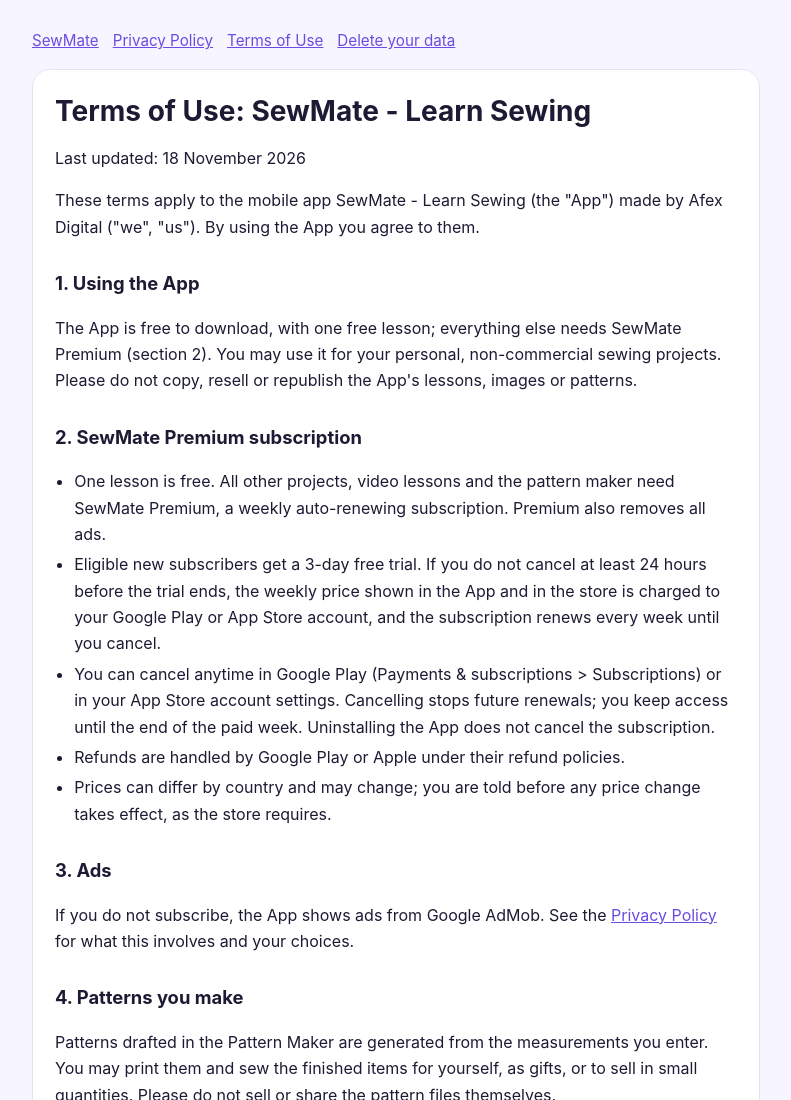
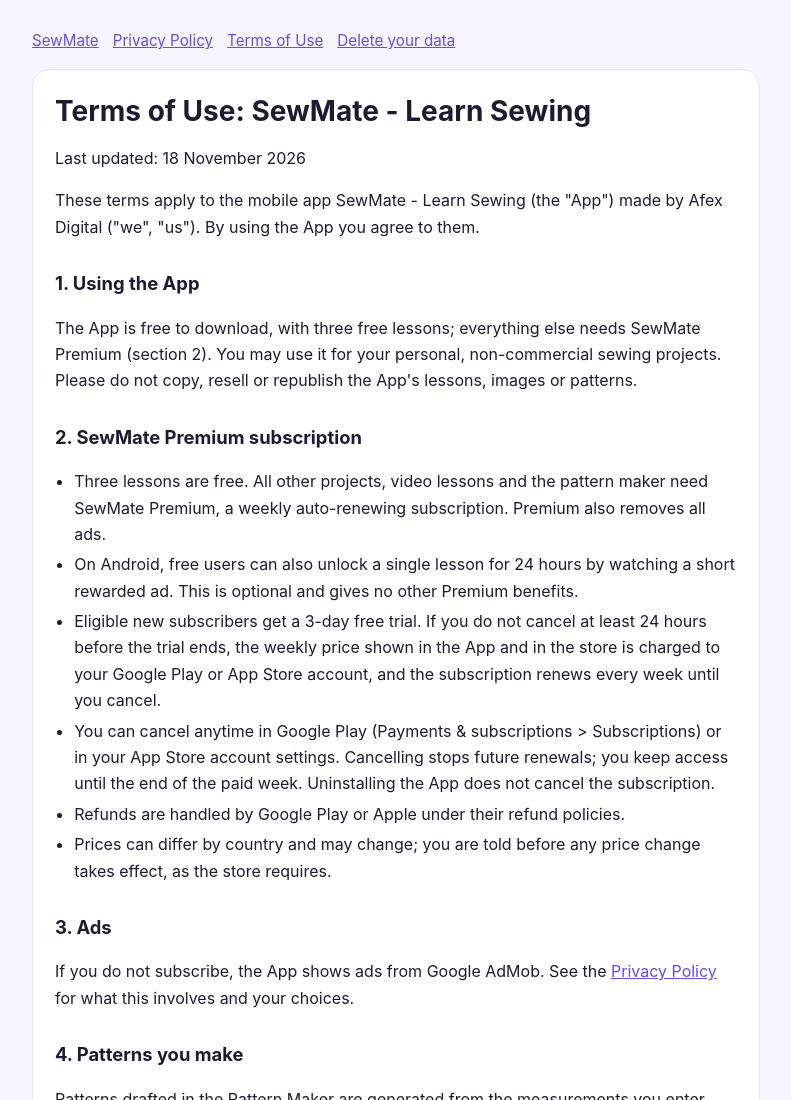
Before and after one commit to mdgoaltech-web/mdgoaltech-web.github.io, a plain HTML site: page sewmate/terms.html in a window 1280 px wide. Shown: the top 1100 px of the page, without its empty margins (244-1035 px from the left). Drawn offline with Linux system fonts and the light colour scheme.

Commit message:
SewMate terms: three free lessons, optional rewarded-ad unlock (24 h)
Co-Authored-By: Claude Opus 5.5 <noreply@anthropic.com>

```diff
--- a/sewmate/terms.html
+++ b/sewmate/terms.html
@@ -14,10 +14,11 @@
 <p>Last updated: 18 November 2026</p>
 <p>These terms apply to the mobile app SewMate - Learn Sewing (the "App") made by Afex Digital ("we", "us"). By using the App you agree to them.</p>
 <h2>1. Using the App</h2>
-<p>The App is free to download, with one free lesson; everything else needs SewMate Premium (section 2). You may use it for your personal, non-commercial sewing projects. Please do not copy, resell or republish the App's lessons, images or patterns.</p>
+<p>The App is free to download, with three free lessons; everything else needs SewMate Premium (section 2). You may use it for your personal, non-commercial sewing projects. Please do not copy, resell or republish the App's lessons, images or patterns.</p>
 <h2>2. SewMate Premium subscription</h2>
 <ul>
-<li>One lesson is free. All other projects, video lessons and the pattern maker need SewMate Premium, a weekly auto-renewing subscription. Premium also removes all ads.</li>
+<li>Three lessons are free. All other projects, video lessons and the pattern maker need SewMate Premium, a weekly auto-renewing subscription. Premium also removes all ads.</li>
+<li>On Android, free users can also unlock a single lesson for 24 hours by watching a short rewarded ad. This is optional and gives no other Premium benefits.</li>
 <li>Eligible new subscribers get a 3-day free trial. If you do not cancel at least 24 hours before the trial ends, the weekly price shown in the App and in the store is charged to your Google Play or App Store account, and the subscription renews every week until you cancel.</li>
 <li>You can cancel anytime in Google Play (Payments &amp; subscriptions &gt; Subscriptions) or in your App Store account settings. Cancelling stops future renewals; you keep access until the end of the paid week. Uninstalling the App does not cancel the subscription.</li>
 <li>Refunds are handled by Google Play or Apple under their refund policies.</li>
```
